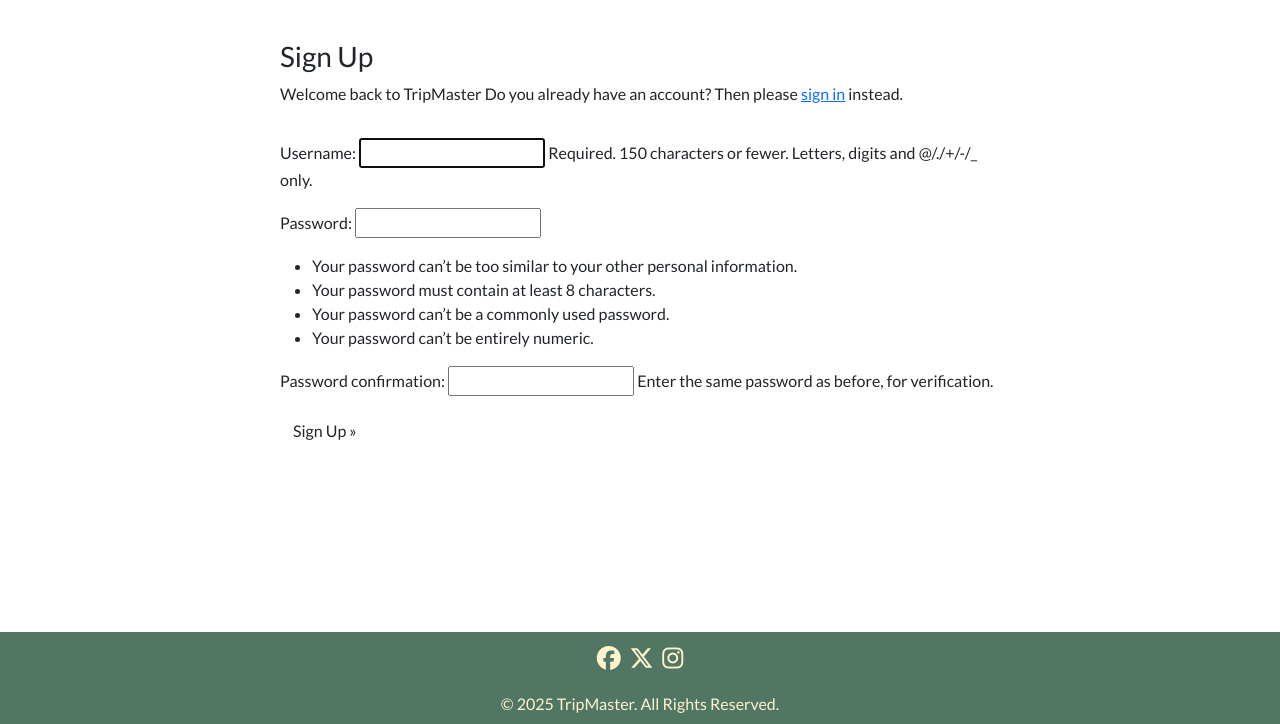
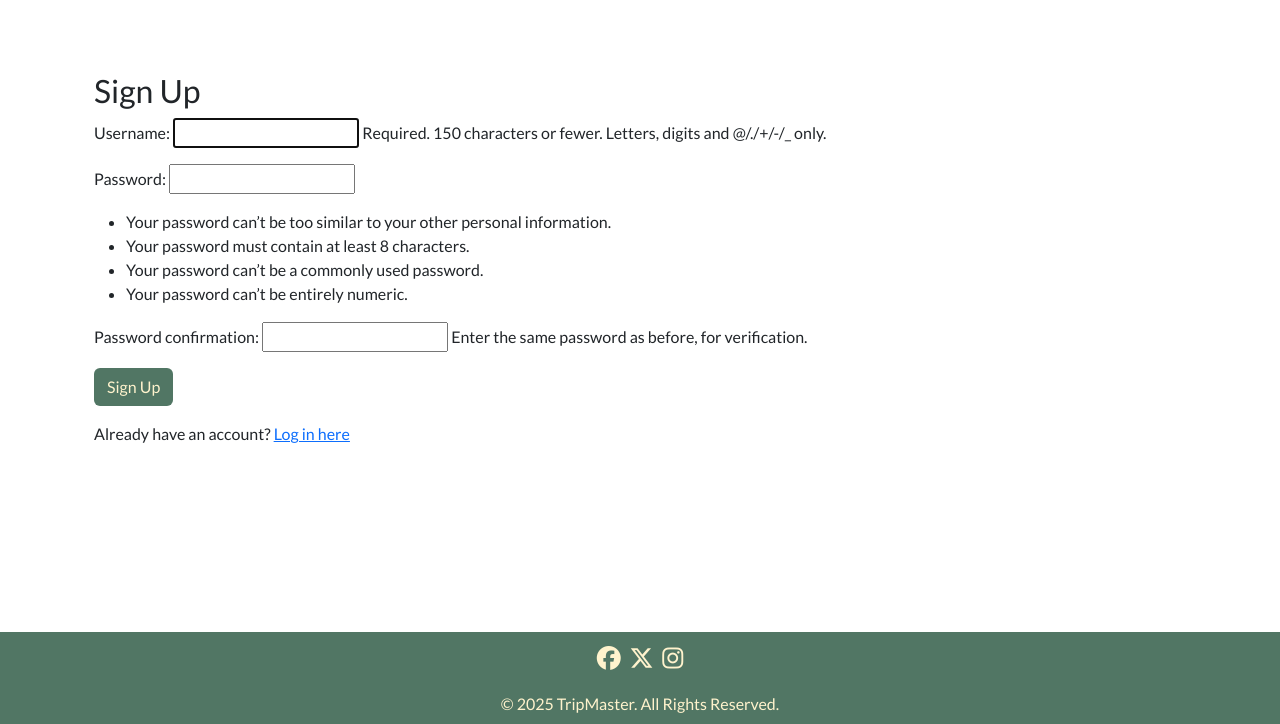
Before and after one commit to Amelia5p/travel-planner, a Django app: page /users/signup/ in a window 1280 px wide. Shown: the part 76-800 px from the top of the page. Run offline with Django 5.2, Linux system fonts and the light colour scheme; some libraries are stand-ins or nearby versions.

Commit message:
change signup html

```diff
--- a/users/templates/users/signup.html
+++ b/users/templates/users/signup.html
@@ -1,38 +1,12 @@
 {% extends "base.html" %}
-
-{% load i18n %}
-
-{% block head_title %}{% trans "Signup" %}{% endblock %}
-
 {% block content %}
-<div class="container">
-  <div class="row">
-    <div class="col-md-8 mt-3 offset-md-2">
-      <h3>{% trans "Sign Up" %}</h3>
-
-      <p>{% blocktrans %}
-        Welcome back to TripMaster
-        Do you already have an account? Then please
-        <a class="link" href="{{ url 'login' }}">sign in</a>
-        instead.
-      {% endblocktrans %}</p>
-    </div>
-  </div>
-  <div class="row">
-    <div class="col-md-8 mt-3 offset-md-2">
-      <form class="signup" id="signup_form" method="post"
-        action="{% url 'signup' %}">
-        {% csrf_token %}
-        {{ form.as_p }}
-        {% if redirect_field_value %}
-        <input type="hidden" name="{{ redirect_field_name }}"
-          value="{{ redirect_field_value }}" />
-        {% endif %}
-        <button class="btn" type="submit">
-          {% trans "Sign Up" %} &raquo;</button>
-      </form>
-    </div>
-  </div>
+<div class="container mt-5">
+   <h2>Sign Up</h2>
+   <form method="post">
+      {% csrf_token %}
+      {{ form.as_p }}
+      <button type="submit" class="btn trip-btn">Sign Up</button>
+   </form>
+   <p class="mt-3">Already have an account? <a href="{% url 'login' %}">Log in here</a></p>
 </div>
-
 {% endblock %}
```
